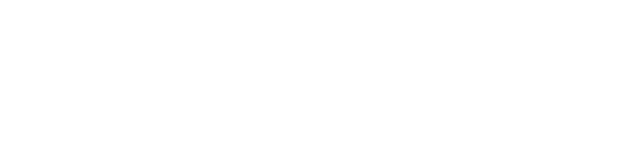
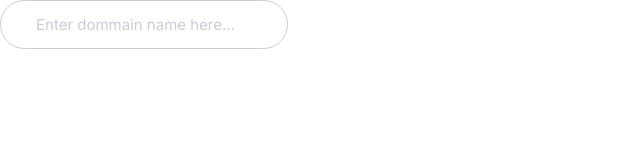
Before and after one commit to emz-achoji/Dave-Domains-Platform, a plain HTML site: page index.html in a window 1280 px wide. Shown: the whole page, without its empty margins (0-640 px from the left). Drawn offline with Linux system fonts and the light colour scheme.

```diff
--- a/css/styles.css
+++ b/css/styles.css
@@ -240,3 +240,23 @@
     font-size: 1.5rem;
   }
 }
+
+/* Inputs */
+.input {
+  padding: 1.5rem 3.5rem;
+  border: 1px solid #ccc;
+  border-radius: 30px;
+  outline: 0;
+  color: var(--color-headings);
+  font-size: 2rem;
+}
+
+.input::placeholder {
+  color: #cdcbd7;
+}
+
+@media screen and (min-width: 1024px) {
+  .input {
+    font-size: 1.5rem;
+  }
+}
--- a/index.html
+++ b/index.html
@@ -13,5 +13,7 @@
     <link rel="stylesheet" href="css/normalize.css" />
     <link rel="stylesheet" href="css/styles.css" />
   </head>
-  <body></body>
+  <body>
+    <input type="text" class="input" placeholder="Enter dommain name here..." />
+  </body>
 </html>
```
